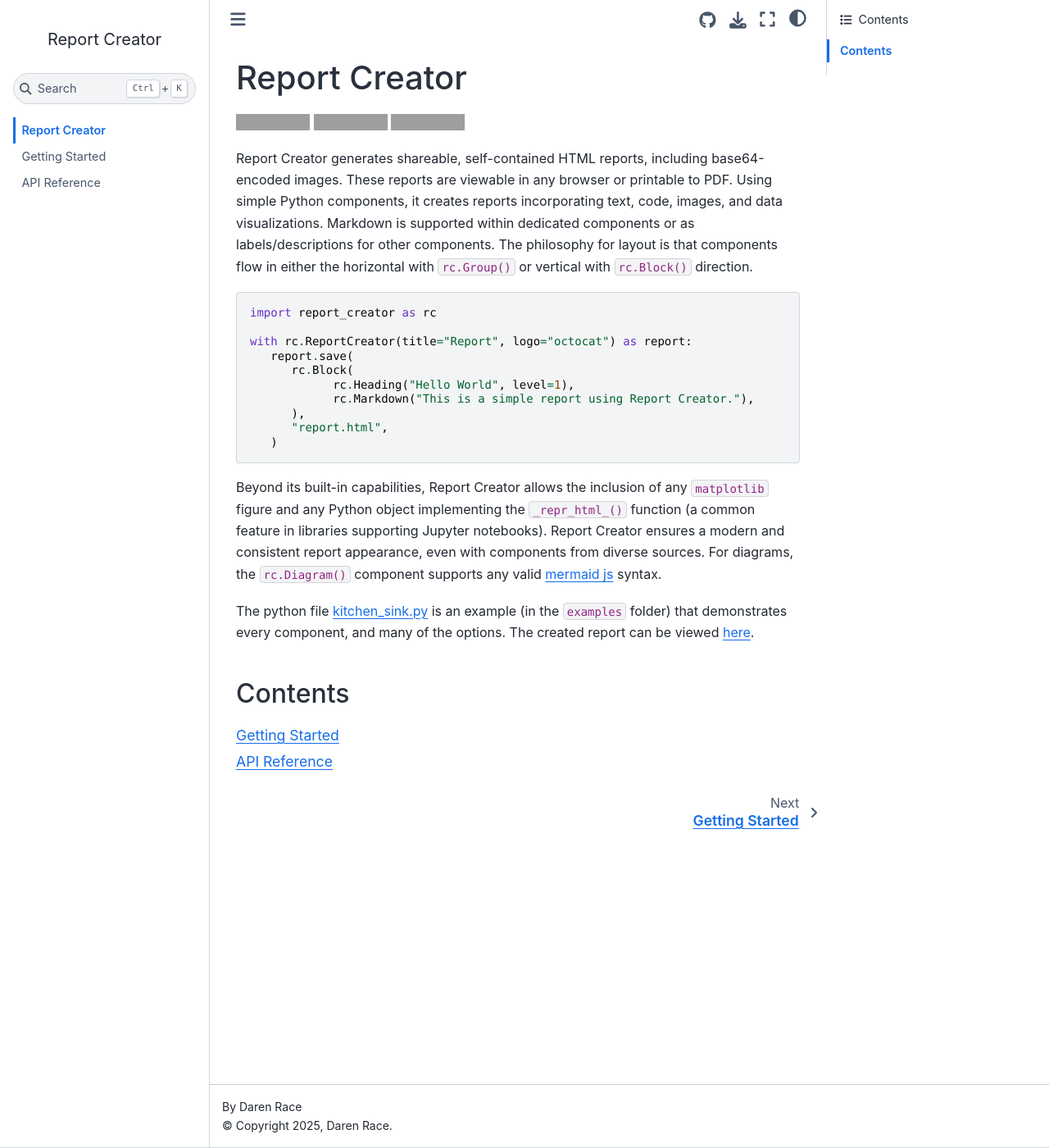
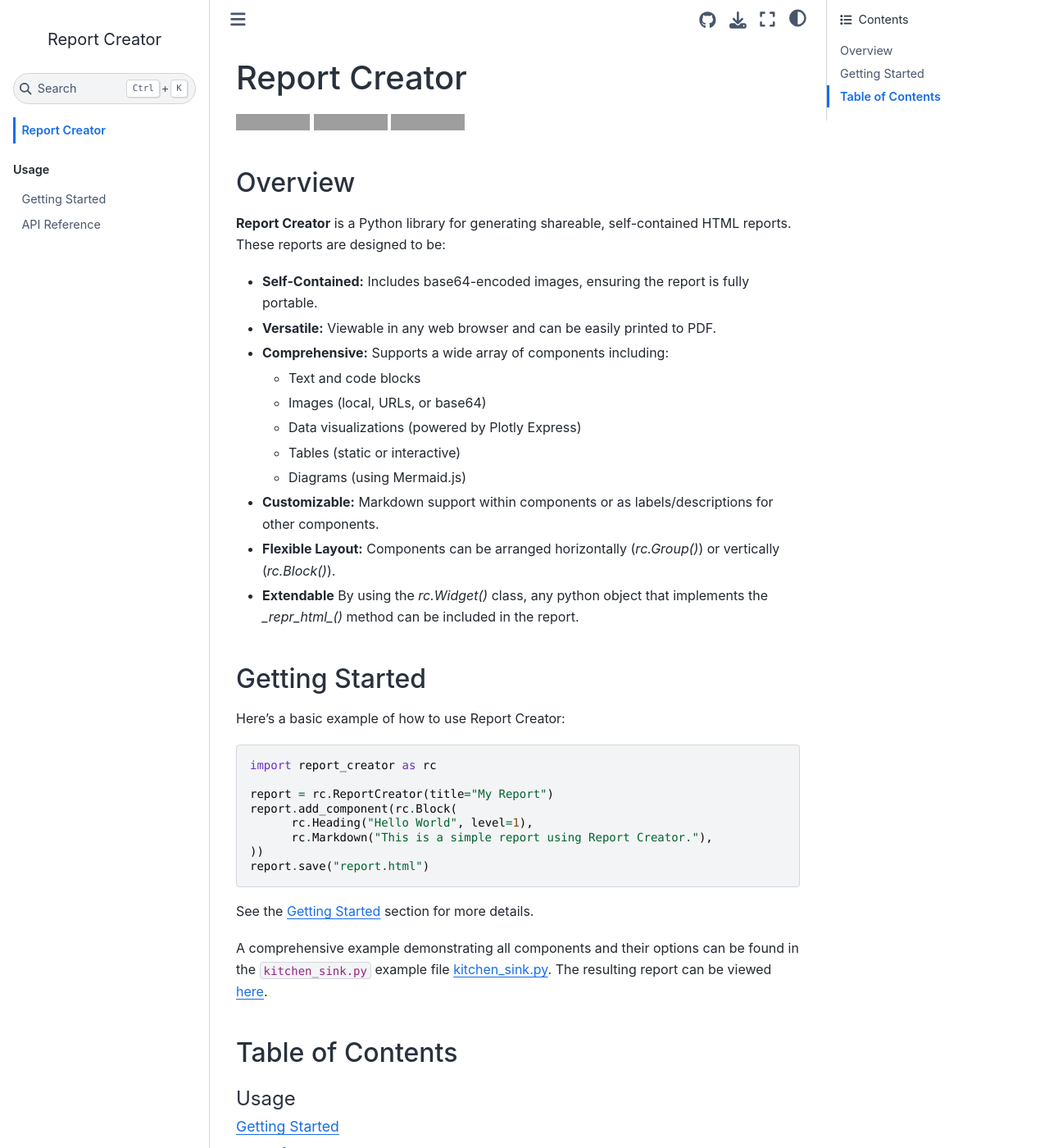
Before and after one commit to darenr/report_creator, a Sphinx documentation site: the page built from docs/source/index.rst, in a window 1280 px wide and 1400 px high. Shown: the whole window at 82% size. Built offline with Sphinx 7.4.7 and the Sphinx Book theme 1.1.4, drawn with Linux system fonts in a browser that asks for light colours; grey boxes are pictures that could not be loaded.

Commit message:
fix docs warning

```diff
--- a/docs/source/index.rst
+++ b/docs/source/index.rst
@@ -17,42 +17,45 @@
 .. |GitHub| image:: https://img.shields.io/github/license/darenr/report_creator?style=for-the-badge&logo=pypi&logoColor=white
 ..  _GitHub: https://github.com/darenr/report_creator
 
-Report Creator generates shareable, self-contained HTML reports, including base64-encoded
-images. These reports are viewable in any browser or printable to PDF. Using simple Python
-components, it creates reports incorporating text, code, images, and data visualizations.
-Markdown is supported within dedicated components or as labels/descriptions for other
-components. The philosophy for layout is that components flow in either the horizontal
-with ``rc.Group()`` or vertical with ``rc.Block()`` direction.
+Overview
+--------
+
+**Report Creator** is a Python library for generating shareable, self-contained HTML reports. These reports are designed to be:
+
+*   **Self-Contained:** Includes base64-encoded images, ensuring the report is fully portable.
+*   **Versatile:** Viewable in any web browser and can be easily printed to PDF.
+*   **Comprehensive:** Supports a wide array of components including:
+
+    *   Text and code blocks
+    *   Images (local, URLs, or base64)
+    *   Data visualizations (powered by Plotly Express)
+    *   Tables (static or interactive)
+    *   Diagrams (using Mermaid.js)
+*   **Customizable:** Markdown support within components or as labels/descriptions for other components.
+*   **Flexible Layout:** Components can be arranged horizontally (`rc.Group()`) or vertically (`rc.Block()`).
+* **Extendable** By using the `rc.Widget()` class, any python object that implements the `_repr_html_()` method can be included in the report.
 
 
-.. code-block:: python
+Getting Started
+---------------
+
+Here's a basic example of how to use Report Creator:
+
+.. code-block:: python3
 
    import report_creator as rc
 
-   with rc.ReportCreator(title="Report", logo="octocat") as report:
-      report.save(
-         rc.Block(
-               rc.Heading("Hello World", level=1),
-               rc.Markdown("This is a simple report using Report Creator."),
-         ),
-         "report.html",
-      )
+   report = rc.ReportCreator(title="My Report")
+   report.add_component(rc.Block(
+         rc.Heading("Hello World", level=1),
+         rc.Markdown("This is a simple report using Report Creator."),
+   ))
+   report.save("report.html")
 
 
-Beyond its built-in capabilities, Report Creator allows the inclusion of
-any ``matplotlib`` figure and any Python object implementing the ``_repr_html_()`` function
-(a common feature in libraries supporting Jupyter notebooks). Report Creator ensures
-a modern and consistent report appearance, even with components from diverse sources.
-For diagrams, the ``rc.Diagram()`` component supports any valid |mermaid_js| syntax.
+See the :doc:`getting_started` section for more details.
 
-.. |mermaid_js| raw:: html
-
-   <a href="https://mermaid-js.github.io/mermaid/" target="_blank">mermaid js</a>
-
-
-The python file |kitchen_sink_location_source| is an example (in the ``examples`` folder)
-that demonstrates every component, and many of the options. The created report can be
-viewed |kitchen_sink_location_output|.
+A comprehensive example demonstrating all components and their options can be found in the ``kitchen_sink.py`` example file |kitchen_sink_location_source|. The resulting report can be viewed |kitchen_sink_location_output|.
 
 .. |kitchen_sink_location_source| raw:: html
 
@@ -62,11 +65,11 @@
 
    <a href="https://darenr.github.io/report_creator/" target="_blank">here</a>
 
-
-Contents
---------
+Table of Contents
+-----------------
 
 .. toctree::
+   :caption: Usage
    :titlesonly:
    :maxdepth: 2
 
```
Also changed, not shown: README.md (+2 -2 lines), docs/source/getting_started.rst (+11 -11 lines), 3 other files.
